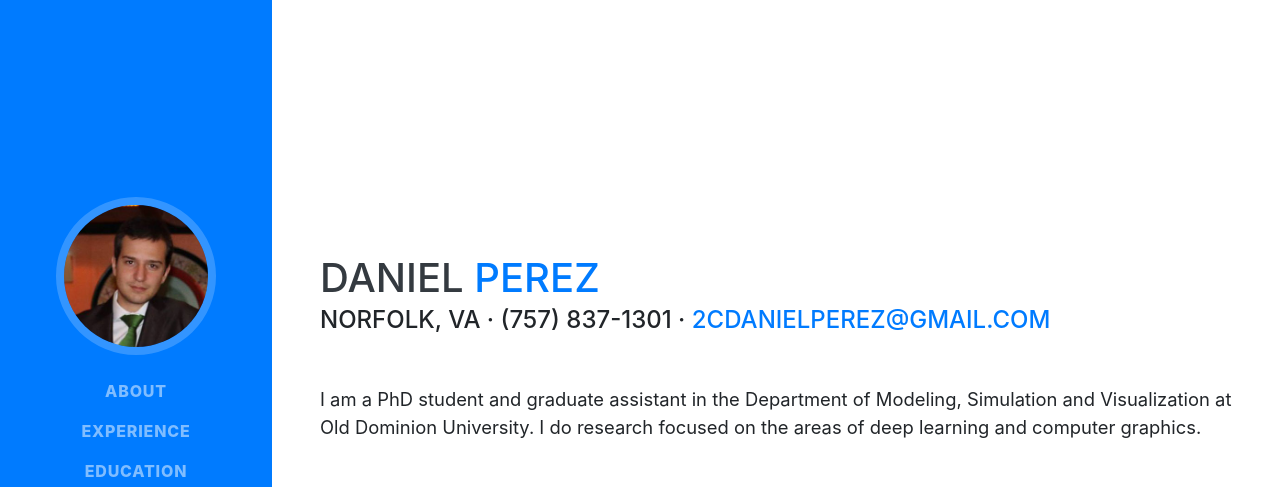
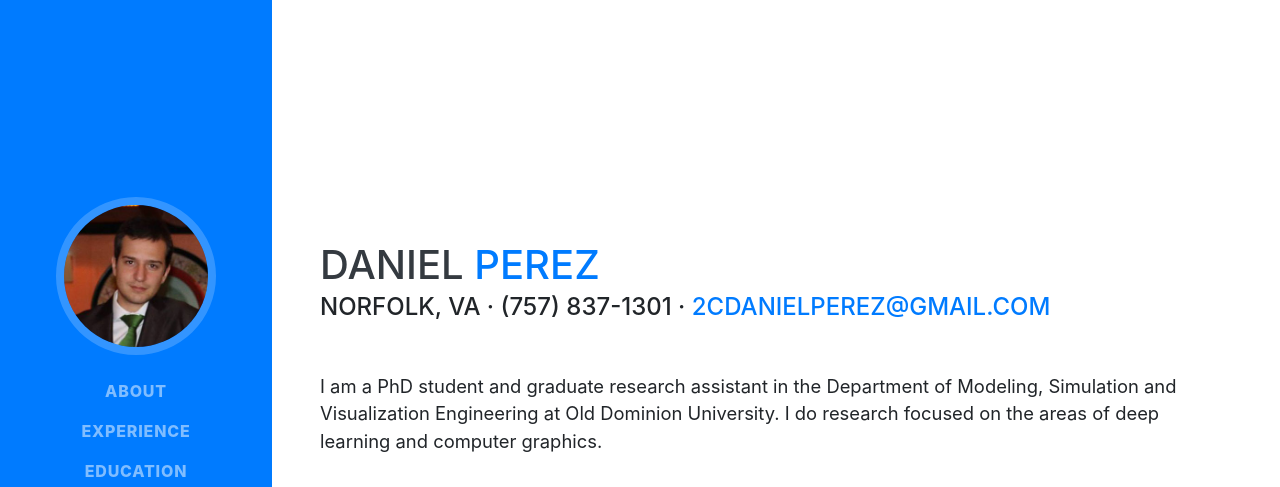
Before and after one commit to DandiC/dandic.github.io, a website with bundled scripts: page index.html in a window 1280 px wide. Shown: the top 487 px of the page. Built offline with nearby package versions, Linux system fonts and the light colour scheme; a web font is replaced by a local one.

Commit message:
update summary

```diff
--- a/index.html
+++ b/index.html
@@ -69,7 +69,7 @@
         <div class="subheading mb-5">Norfolk, VA · (757) 837-1301 ·
           <a href="mailto:2cdanielperez@gmail.com">2cdanielperez@gmail.com</a>
         </div>
-        <p class="lead mb-5">I am a PhD student and graduate assistant in the Department of Modeling, Simulation and Visualization at Old Dominion University. I do research focused on the areas of deep learning and computer graphics.</p>
+        <p class="lead mb-5">I am a PhD student and graduate research assistant in the Department of Modeling, Simulation and Visualization Engineering at Old Dominion University. I do research focused on the areas of deep learning and computer graphics.</p>
         <div class="social-icons">
           <a href="https://www.linkedin.com/in/daniel-p%C3%A9rez-ib%C3%A1%C3%B1ez-113722114/?lipi=urn%3Ali%3Apage%3Ad_flagship3_profile_view_base%3BSz%2BoloafSyCcT4lG6c%2Fsmw%3D%3D&licu=urn%3Ali%3Acontrol%3Ad_flagship3_profile_view_base-nav.settings_view_profile">
             <i class="fab fa-linkedin-in"></i>
@@ -211,6 +211,11 @@
         <h2 class="mb-5">Publications</h2>
         <div class="subheading mb-3">Journal Papers</div>
         <ul class="fa-ul mb-0">
+		<!--	TEMPLATE
+			<li>
+            <i class="fa-li fa fa-scroll"></i>
+            Authors. Paper. In <i>Journal</i>. Year.</li>
+			-->
           <li>
             <i class="fa-li fa fa-scroll"></i>
             D. Perez, K. Islam, V. Hill, B. Schaeffer, R. Zimmerman and J. Li. Quantifying Seagrass Distribution in Coastal Water through Joint Optimization of Classification and Regression. In <i>IEE Access AI-Driven Big Data Processing: Theory, Methodology, and Applications </i> (Pending of publication).</li>
```
